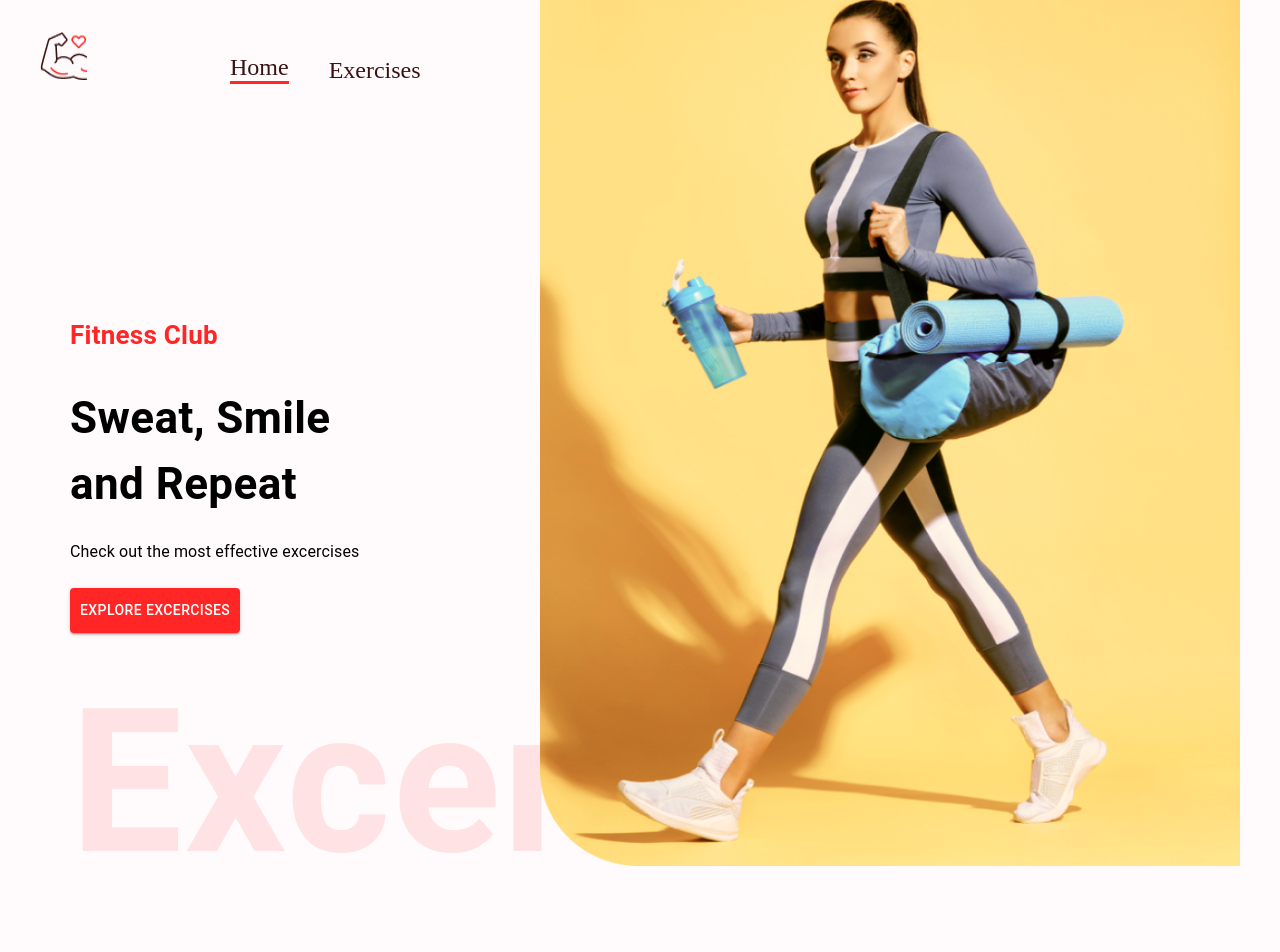
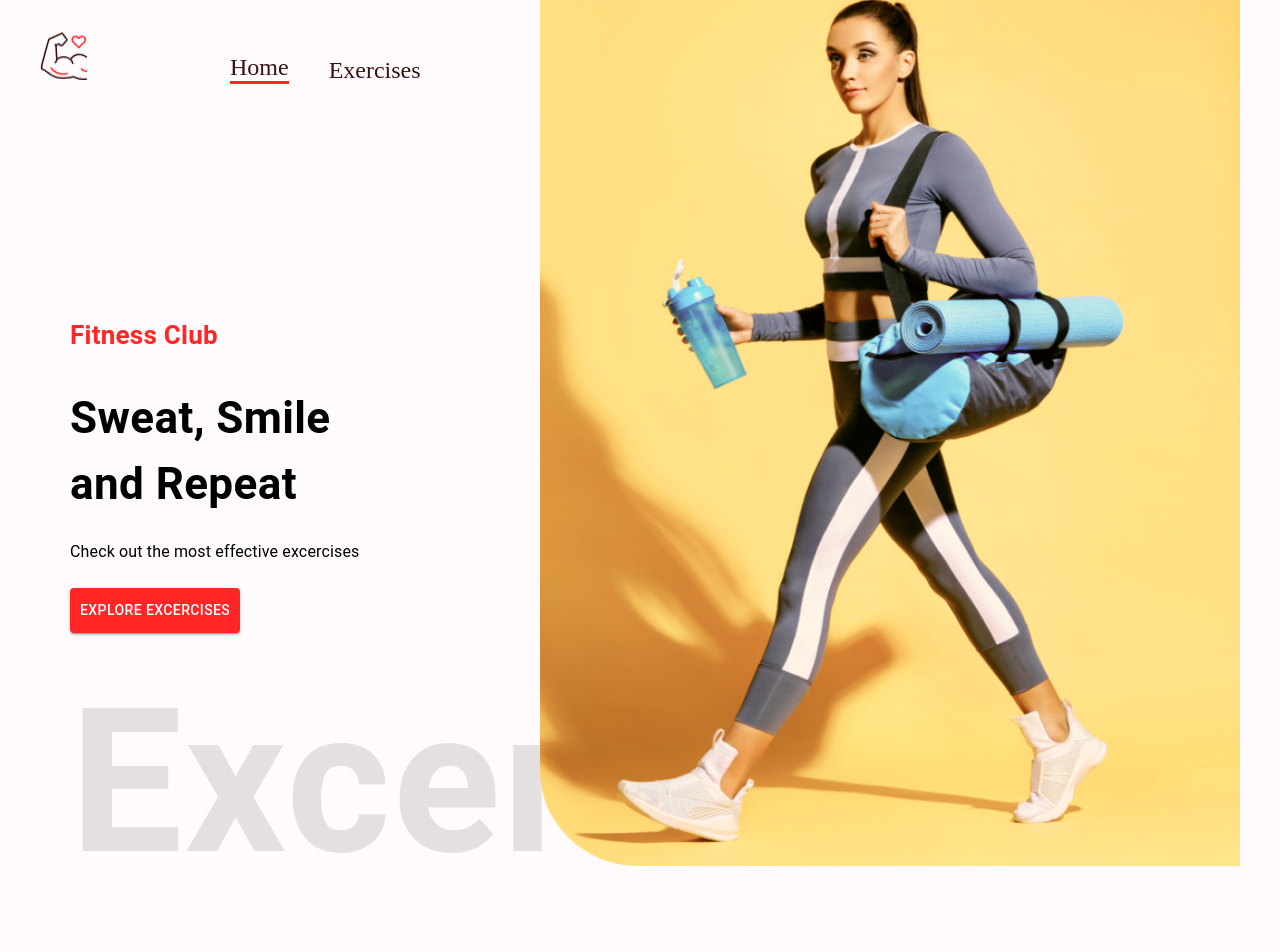
Before and after one commit to morganwestcoding/fitness-app, a React (Create React App) app: page / in a window 1280 px wide. Shown: the top 952 px of the page. Built offline with nearby package versions, Linux system fonts and the light colour scheme; no server answers.

Commit message:
Update HeroBanner.js

```diff
--- a/src/components/HeroBanner.js
+++ b/src/components/HeroBanner.js
@@ -36,7 +36,7 @@ const HeroBanner = () => {
         padding: '10px'}}>Explore Excercises</Button>
         <Typography
         fontWeight={600}
-        color="#ff2625"
+        color="#fffff"
         sx={{
             opacity: 0.1,
             display: { lg: 'block', xs: 'none'}
```
